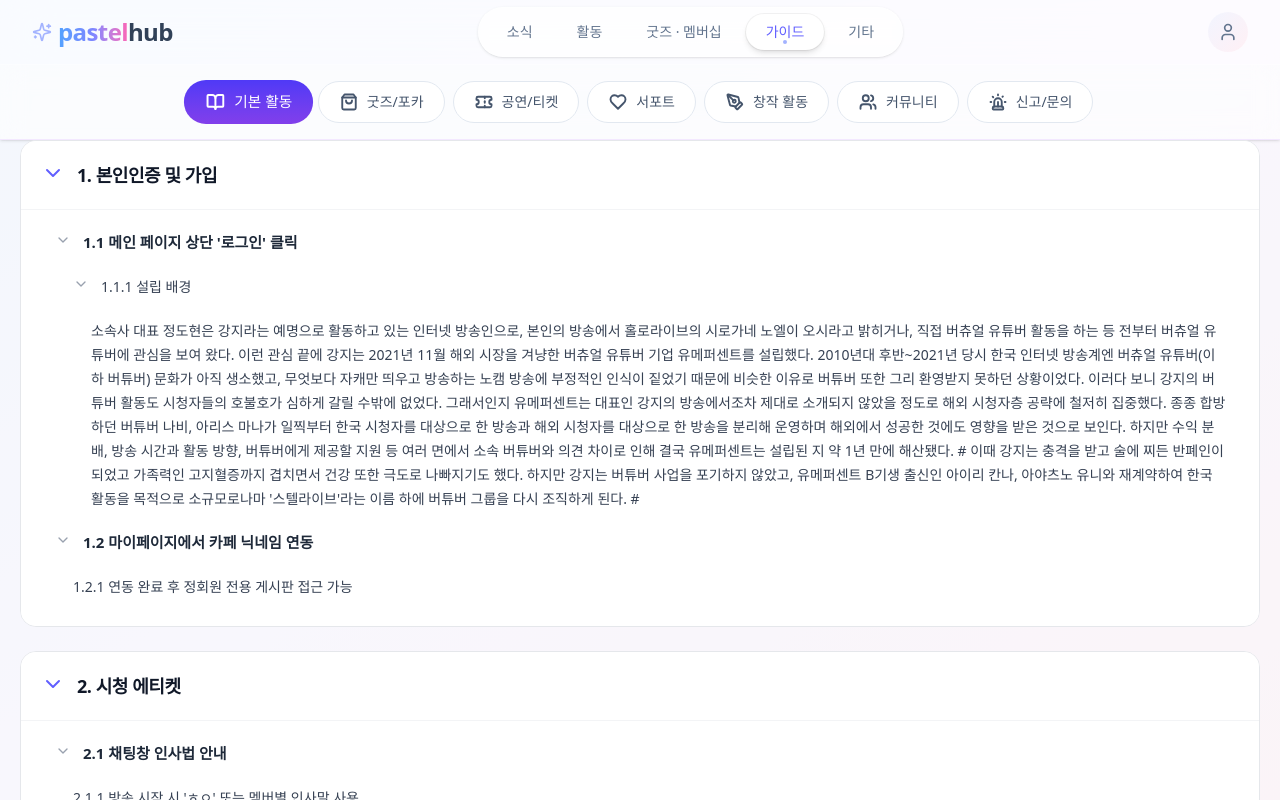
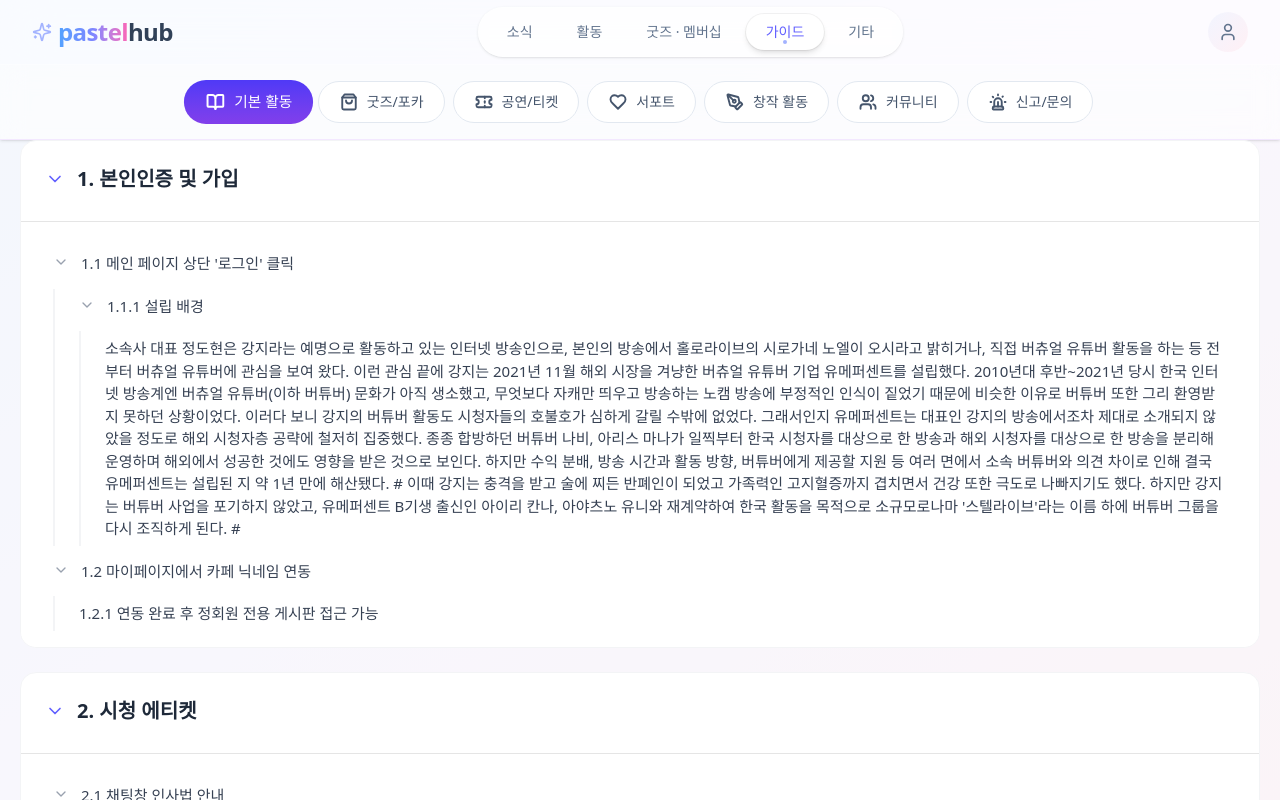
Before and after one commit to pastelhub1234-pixel/ewdc, a React (Vite) app: page /guide/basic in a window 1280 px wide. Built offline with nearby package versions, Linux system fonts and the light colour scheme.

Commit message:
Update RecursiveGuideCard.tsx

```diff
--- a/src/features/guide/components/RecursiveGuideCard.tsx
+++ b/src/features/guide/components/RecursiveGuideCard.tsx
@@ -16,91 +16,62 @@ export function RecursiveGuideCard({ item, depth = 0 }: Props) {
   const [isOpen, setIsOpen] = useState(true);
   const hasChildren = item.children && item.children.length > 0;
 
-  // ─────────────────────────────────────────────────────────────
-  // 스타일 정의
-  // ─────────────────────────────────────────────────────────────
-
-  // Depth 0: 메인 섹션 스타일 (카드 형태, 그림자, 강조 테두리)
+  // Depth 0: 메인 카드 스타일 (그림자, 흰 배경)
   const mainCardStyle = `
-    bg-white border border-gray-200 rounded-2xl mb-6 overflow-hidden
-    shadow-[0_2px_8px_rgba(0,0,0,0.04)] transition-all duration-300
-    hover:border-indigo-200 hover:shadow-md
+    bg-white border border-gray-100 rounded-2xl mb-6 overflow-hidden
+    shadow-[0_2px_10px_rgba(0,0,0,0.03)] transition-all duration-300
   `;
 
-  // Depth > 0: 하위 리스트 스타일 (심플함)
-  const subItemStyle = `
-    mt-1 border-l-2 border-transparent transition-colors duration-200
-  `;
-
-  // 헤더(버튼) 스타일
-  const headerBaseStyle = "w-full flex items-start text-left transition-colors duration-200 group";
-  const headerDepth0 = "p-5 bg-white hover:bg-indigo-50/30";
-  const headerDepthSub = "py-2 px-3 rounded-lg hover:bg-gray-100";
-
-  // 텍스트 타이포그래피
-  const labelDepth0 = "text-lg font-bold text-gray-900 tracking-tight";
-  const labelDepth1 = "text-[15px] font-semibold text-gray-800";
-  const labelDepthDeep = "text-sm font-medium text-gray-700";
-
-  // 본문 내용 스타일 (가독성 개선: 행간 넓힘, 자간 조절)
-  const contentStyle = `
-    text-[15px] text-gray-600 leading-loose tracking-normal
-    whitespace-pre-line break-keep max-w-[850px]
-  `;
-
-  // ─────────────────────────────────────────────────────────────
-
-  // 현재 깊이에 따른 라벨 스타일 선택
-  const getLabelStyle = () => {
-    if (depth === 0) return labelDepth0;
-    if (depth === 1) return labelDepth1;
-    return labelDepthDeep;
-  };
+  // Depth > 0: 서브 아이템 스타일 (투명 배경)
+  const subItemStyle = `mt-2`;
 
   return (
     <div className={depth === 0 ? mainCardStyle : subItemStyle}>
-      {/* --- 헤더 영역 (클릭 시 토글) --- */}
+      {/* 헤더 영역 */}
       <button
         onClick={() => setIsOpen(!isOpen)}
         className={`
-          ${headerBaseStyle}
-          ${depth === 0 ? headerDepth0 : headerDepthSub}
+          w-full flex items-start text-left transition-colors duration-200 group
+          ${depth === 0 ? 'p-6 hover:bg-gray-50/50' : 'py-1.5 px-2 rounded hover:bg-gray-100'}
           ${!hasChildren ? 'cursor-text' : 'cursor-pointer'}
         `}
       >
-        {/* 아이콘 (내용만 있는 경우 숨김) */}
+        {/* 화살표 아이콘 (자식이 있을 때만) */}
         {hasChildren && (
           <div className={`flex-shrink-0 mr-3 transition-transform duration-200 ${isOpen ? 'rotate-0' : '-rotate-90'}`}>
-             {/* Depth 0은 조금 더 큰 아이콘, 하위는 작은 아이콘 */}
-             <ChevronDown
-               className={`
-                 ${depth === 0 ? 'w-6 h-6 text-indigo-500' : 'w-4 h-4 mt-0.5 text-gray-400 group-hover:text-indigo-500'}
-               `}
-             />
+             <ChevronDown className={`
+               ${depth === 0 ? 'w-5 h-5 text-indigo-500 mt-1' : 'w-4 h-4 text-gray-400 group-hover:text-indigo-500 mt-0.5'}
+             `} />
           </div>
         )}
 
-        {/* 텍스트 영역 */}
+        {/* 라벨 & 콘텐츠 */}
         <div className="flex-1">
-          <span className={getLabelStyle()}>
+          {/* 제목 */}
+          <div className={`
+            ${depth === 0 ? 'text-xl font-bold text-gray-800 mb-1' : 'text-[15px] font-medium text-gray-700'}
+          `}>
             {item.label}
-          </span>
+          </div>
 
-          {/* 본문 내용이 바로 아래에 붙는 경우 (자식이 없는 Leaf node일 때) */}
+          {/* 본문 (자식 없이 바로 내용이 붙는 경우) */}
           {isOpen && item.content && (
-             <div className={`mt-3 ${contentStyle} ${depth === 0 ? 'bg-gray-50/80 p-5 rounded-xl border border-gray-100' : 'pl-1'}`}>
+             <div className={`
+               whitespace-pre-line leading-loose text-gray-600 font-light tracking-wide
+               ${depth === 0 ? 'mt-4 text-[15px]' : 'mt-2 text-sm pl-1'}
+             `}>
               {item.content}
             </div>
           )}
         </div>
       </button>
 
-      {/* --- 자식 항목 렌더링 (재귀) --- */}
+      {/* 자식 리스트 렌더링 */}
       {isOpen && hasChildren && (
         <div className={`
           ${depth === 0
-            ? 'border-t border-gray-100 p-5 pt-2 bg-white' // 최상위: 내부 패딩 넉넉히
-            : 'pl-4 ml-1.5 border-l border-gray-200 space-y-1' // 하위: 왼쪽 선으로 계층 표현
+            ? 'border-t border-gray-50 px-6 py-4 bg-white' // 최상위: 내부 패딩
+            : 'pl-4 ml-2 border-l-2 border-gray-100 space-y-1' // 하위: 들여쓰기 가이드라인
           }
         `}>
           {item.children!.map((child, idx) => (
```
